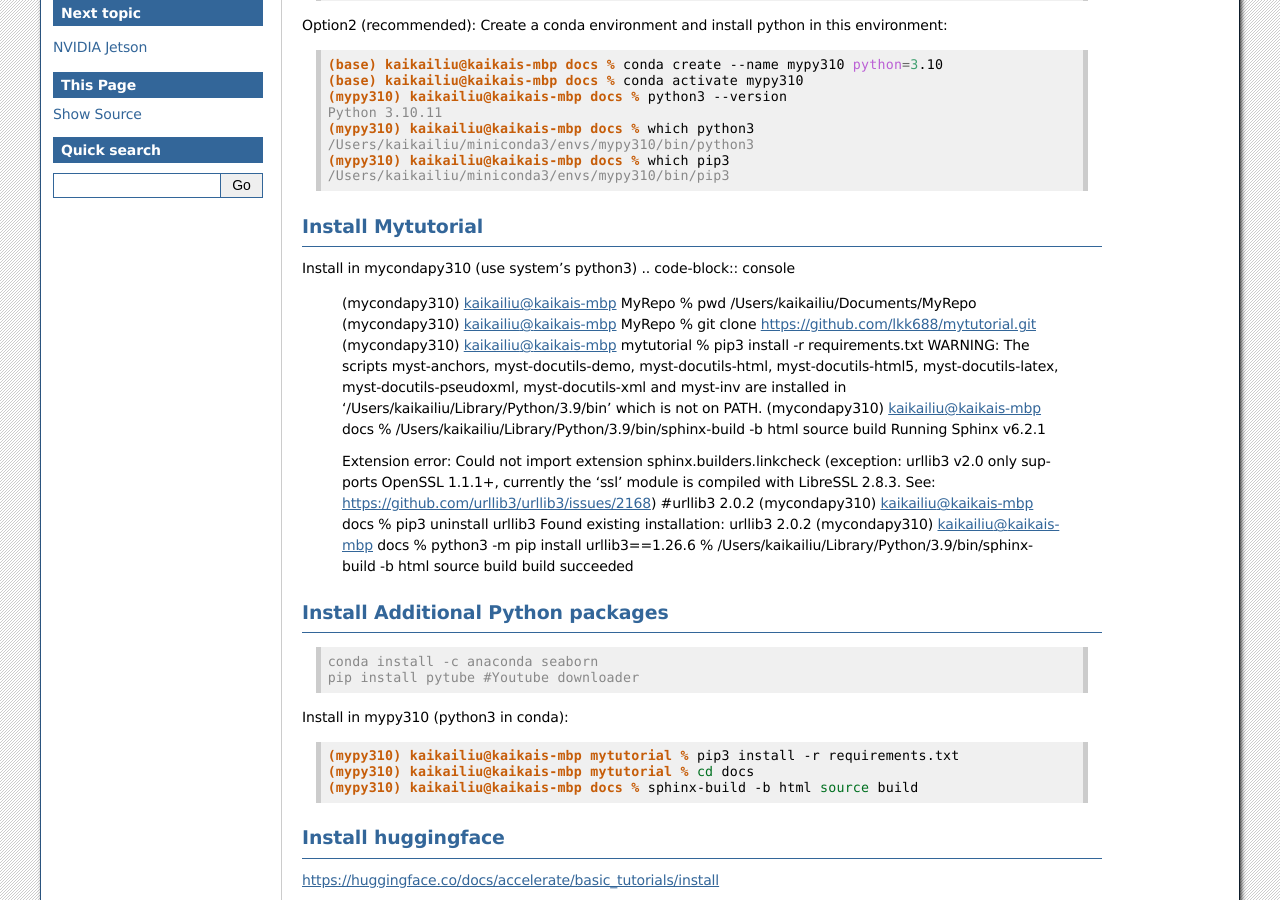
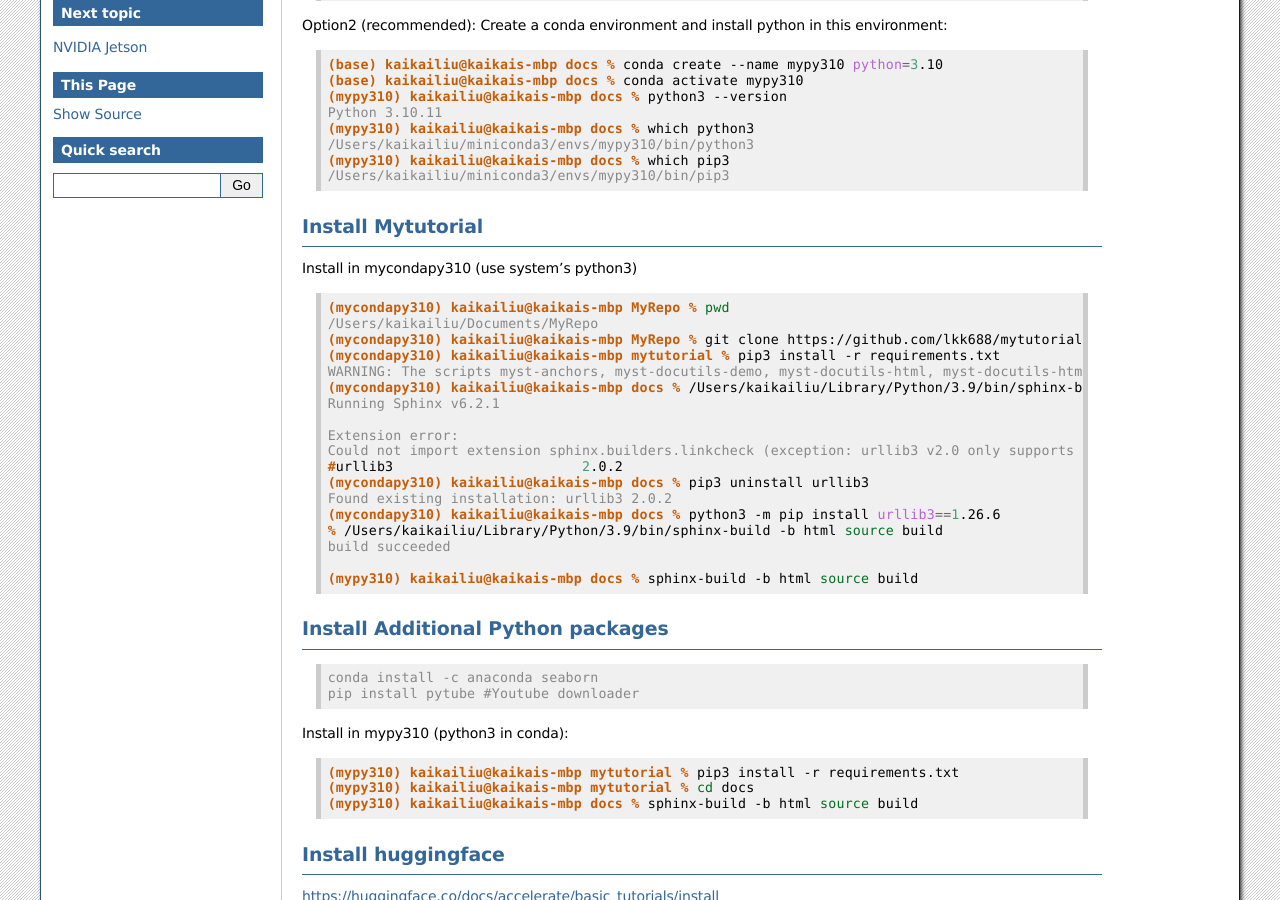
Before and after one commit to lkk688/mytutorial, a Sphinx documentation site: the page built from docs/source/MacML.rst, in a window 1280 px wide and 900 px high, scrolled down 570 px. Built offline with Sphinx 7.4.7, drawn with Linux system fonts in a browser that asks for light colours.

Commit message:
update MacML

```diff
--- a/docs/source/MacML.rst
+++ b/docs/source/MacML.rst
@@ -53,6 +53,7 @@ Install Mytutorial
 ------------------
 
 Install in mycondapy310 (use system's python3)
+
 .. code-block:: console
 
   (mycondapy310) kaikailiu@kaikais-mbp MyRepo % pwd
@@ -71,6 +72,8 @@ Install in mycondapy310 (use system's python3)
   (mycondapy310) kaikailiu@kaikais-mbp docs % python3 -m pip install urllib3==1.26.6
   % /Users/kaikailiu/Library/Python/3.9/bin/sphinx-build -b html source build
   build succeeded
+
+  (mypy310) kaikailiu@kaikais-mbp docs % sphinx-build -b html source build
 
 Install Additional Python packages
 ----------------------------------
```
Also changed, not shown: 2 other files.
